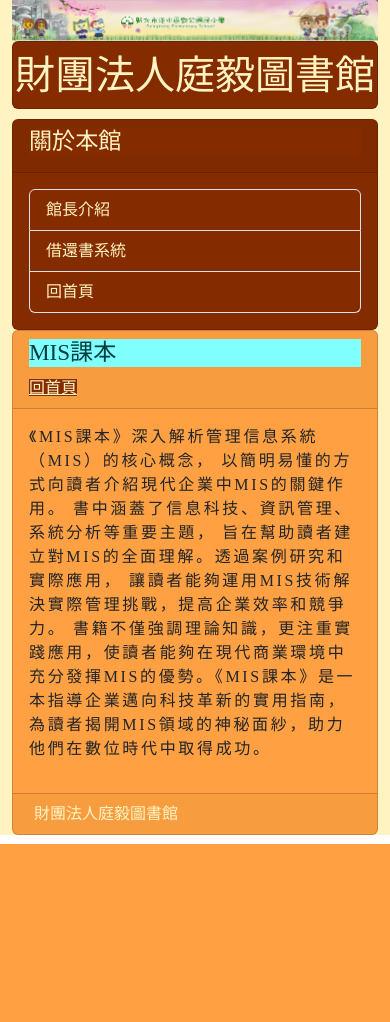
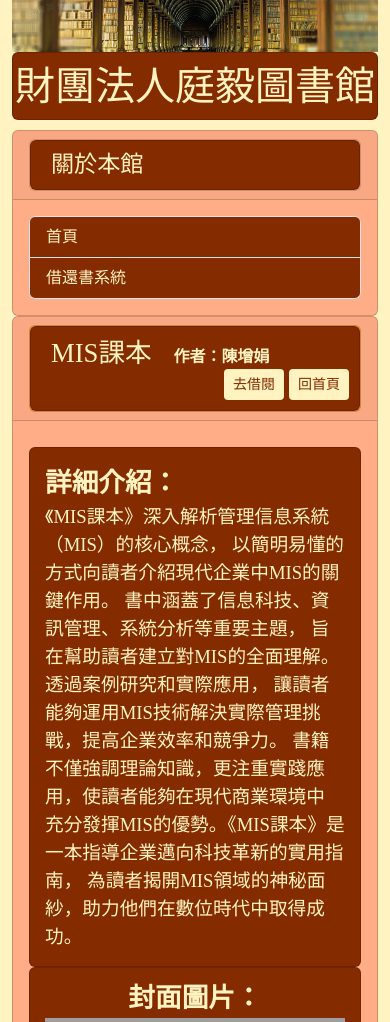
Before and after one commit to Aiorwtlky/midterm7, a Django app: a page that uses templates/base.html in a window 390 px wide. Shown: the top 1022 px of the page. Before the commit the page ends 844 px from the top, so only its background shows below. Run offline with Django 4.2, Linux system fonts and the light colour scheme; data comes from the database, SQL or seed files in the repository; both versions use the stored data as it was after the commit; grey boxes are pictures that could not be loaded.

Commit message:
202311030633

```diff
--- a/midterm7/urls.py
+++ b/midterm7/urls.py
@@ -18,15 +18,14 @@ Including another URLconf
 from django.contrib import admin
 from django.urls import path
 from mysite import views as mv
-from mysite.views import book_list, borrow_book, return_book, book_category
+from mysite.views import book_list, borrow_book, return_book
 
 urlpatterns = [
     path('admin/', admin.site.urls),
     path("",mv.homepage, name="homepage"),
     path("post/<slug:slug>/",mv.showpost,name="showpost"),
     path('book_list/', book_list, name='book_list'),
-    path('basetest/<str:category>/', book_category, name='book_category'),
     path('borrow/<int:book_id>/', borrow_book, name='borrow_book'),
     path('return/<int:book_id>/', return_book, name='return_book'),
-    path('books/<str:category>/', book_category, name='book_category'),
+
 ]
--- a/mysite/admin.py
+++ b/mysite/admin.py
@@ -6,6 +6,6 @@ from mysite.models import Post,Product
 # Register your models here.
 
 class PostAdmin(admin.ModelAdmin):
-    list_display=("title","write","formatted_is_borrow","category","slug","pub_date")
+    list_display=("title","write","formatted_is_borrow","category","intro","slug","pub_date")
 admin.site.register(Post,PostAdmin)
 admin.site.register(Product)
--- a/mysite/models.py
+++ b/mysite/models.py
@@ -8,6 +8,8 @@ class Post(models.Model):
     slug = models.CharField(max_length=200)
     bookstype=[("一般書籍","一般書籍"),("教學用書","教學用書")]
     category = models.CharField(max_length=20, choices=bookstype, default="一般書籍")
+    intro = models.TextField(default="", blank=True)
+    photolink = models.TextField(default="", blank=True)
     body = models.TextField()
     isBorrow = models.BooleanField(_("外借中"), default=False)
     pub_date = models.DateTimeField(auto_now_add=True)
@@ -15,9 +17,9 @@ class Post(models.Model):
     @property
     def formatted_is_borrow(self):
         if self.isBorrow:
-            return '<span style="color: black; background-color: white; border: 1px solid black; padding: 3px; border-radius: 3px;">外借中</span>'
+            return '<span style="color: white; background-color: red; border: 1px solid white; padding: 3px; border-radius: 3px;">外借中</span>'
         else:
-            return '<span style="color: white; background-color: green; padding: 3px; border-radius: 3px;">未外借</span>'
+            return '<span style="color: white; background-color: green; border: 1px solid white;padding: 3px; border-radius: 3px;">可借閱</span>'
 
     formatted_is_borrow.fget.short_description = "外借狀態"
 
--- a/mysite/views.py
+++ b/mysite/views.py
@@ -32,39 +32,17 @@ def book_list(request):
 def borrow_book(request, book_id):
     book = get_object_or_404(Post, id=book_id)
 
-    # 檢查書籍是否已經被借閱
     if not book.isBorrow:
-        # 更新 isBorrow 欄位
         book.isBorrow = True
         book.save()
 
-    # 重定向到書籍清單頁面
     return HttpResponseRedirect(reverse('book_list'))
 
 def return_book(request, book_id):
     book = get_object_or_404(Post, id=book_id)
 
-    # 檢查書籍是否已經被借閱
     if book.isBorrow:
-        # 更新 isBorrow 欄位
         book.isBorrow = False
         book.save()
 
-    # 重定向到書籍清單頁面
     return HttpResponseRedirect(reverse('book_list'))
-
-def book_category(request, category):
-    category_slug = slugify(category)
-    books = Post.objects.filter(category=category_slug)
-    return render(request, 'basetest.html', {'books': books, 'category': category})
-
-
-
-'''
-def homepage(request):
-    posts=Post.objects.all() #select*from post
-    post_lists=list()
-    for counter, post in enumerate(posts):
-        post_lists.append(f"No. {counter}-{post}<br>")
-    return HttpResponse(post_lists)
-'''
--- a/templates/base.html
+++ b/templates/base.html
@@ -22,22 +22,26 @@
             {% include "header.html" %}
             <div class="row">
                 <div class="col-sm-3 col-md-3">
-                    <div class="card" style="background-color:#842B00">
+                    <div class="card" style="background-color:#FFAD86">
                         <div class="card-header">
-                            <h3 style="font-family:微軟正黑體;color:#FFF4C1;background-color:#842B00">關於本館</h3>
+                            <div class="card" style="background-color:#FFAD86;">
+                                <div class="card" style="background-color:#842B00;">
+                                    <h3 style="font-family:微軟正黑體; color:#FFF4C1; margin-left: 10px; margin-bottom: 0px; padding: 10px">關於本館</h3>
+                                </div>
+                            </div>
                         </div>
                         <div class="card-body">
                             <div class="list-group">
 
-                                <a style="font-family:微軟正黑體;color:#FFF4C1;background-color:#842B00" href="/basetest/" class="list-group-item">館長介紹</a>
+                                <a style="font-family:微軟正黑體;color:#FFF4C1;background-color:#842B00" href="/" class="list-group-item">首頁</a>
                                 <a style="font-family:微軟正黑體;color:#FFF4C1;background-color:#842B00" href="/book_list/" class="list-group-item">借還書系統</a>
-                                <a style="font-family:微軟正黑體;color:#FFF4C1;background-color:#842B00" href="/" class="list-group-item">回首頁</a>
+
                             </div>
                         </div>
                     </div>
                 </div>
                 <div class="col-sm-9 col-md-9">
-                    <div class="card" style="background-color:#FFA042">
+                    <div class="card" style="background-color:#FFAD86">
                         <div class="card-header">
                             {% block headmessage %}
                             {% endblock %}
--- a/templates/footer.html
+++ b/templates/footer.html
@@ -1,8 +1,10 @@
 <!--footer.html-->
 {% block footer %}
     {% if now %}
-    <p style="font-family:微軟正黑體;color:#FFF4C1;background-color:#842B00">現在時刻:{{now}}</p>
+    <p style="font-family:微軟正黑體;color:#FFF4C1;margin-bottom: 0px; margin-left: 5px; display: inline;">現在時刻:{{now}}</p>
     {% else %}
-    <p style="font-family:微軟正黑體;color:#FFF4C1;margin-bottom: 0px; margin-left: 5px;">財團法人庭毅圖書館</p>
+    <p style="font-family:微軟正黑體;color:#FFF4C1;margin-bottom: 0px; margin-left: 5px; display: inline;">財團法人庭毅圖書館</p>
     {% endif %}
+    <p style="font-family:微軟正黑體;color:#FFF4C1;margin-bottom: 0px;
+    float: right;margin-right: 5px;">版權所有 © 2023 李冠彣｜黃庭毅｜張仲承</p>
 {% endblock footer %}
--- a/templates/header.html
+++ b/templates/header.html
@@ -1,7 +1,7 @@
 <!-- header.html-->
 {%load static%}
 <div class="well" style="text-align: center; margin-bottom: 0px;">
-    <img src="{% static "images/3.png" %}" style="width: 100%; max-width: 1500px;">
+    <img src="{% static "images/4.jpg" %}" style="width: 100%; max-width: 1500px;">
 </div>
 <div class="card" style="background-color:#842B00; margin-bottom: 10px; text-align: center;">
     <h1 style="font-family:微軟正黑體; font-size:30pt; color:#FFF4C1; margin-top: 10px;">財團法人庭毅圖書館</h1>
--- a/templates/post.html
+++ b/templates/post.html
@@ -1,11 +1,32 @@
 {% extends 'base.html' %}
-{% block title %} {{ post.title }} 可愛叭 {% endblock %}
+{% block title %} {{ post.title }} {% endblock %}
 {% block headmessage %}
-    <h3 style="font-family:微軟正黑體;color:#003E3E;background-color:#80FFFF";'>{{ post.title }}</h3>
-    <a style="font-family:微軟正黑體;color:#FFF4C1;background-color:#842B00"' href='/'>回首頁</a>
+<div class="card" style="background-color:#FFA042;">
+    <div class="card"; style="background-color:#842B00;">
+        <h3 style="font-family:微軟正黑體; font-size: 20pt; color:#FFF4C1; margin-left: 10px; margin-bottom: 0px; padding: 10px">{{ post.title }}
+        <span style="font-family: 微軟正黑體; font-size: 12pt; font-weight: bold; color: #FFF4C1; margin-left: 15px; margin-top: 0; margin-bottom: 0; margin-right: 20px;">作者：{{post.write}}</span>
+        <a class="btn btn-sm" style="background-color:#FFF4C1; color: #842B00; margin-top: 10px; float: right; margin-top: 0px; margin-right: 0px;" href='/'>回首頁</a>
+        <a class="btn btn-sm" style="background-color:#FFF4C1; color: #842B00; margin-top: 10px; float: right; margin-top: 0px; margin-right: 5px;" href='/book_list'>去借閱</a>
+        </h3>
+    </div>
+</div>
 {% endblock %}
 {% block content %}
-        <p style='font-family:微軟正黑體;font-size:12pt;letter-spacing:2pt;'>
-            {{ post.body|safe }}
-        </p>
+    <div class="row">
+        <div class="col-md-6">
+           <div class="card" style="font-family:微軟正黑體;font-size:14pt;background-color:#842B00; color:#FFF4C1; padding: 15px; margin-top: 10px;">
+                <b style="font-family:微軟正黑體; font-size: 20pt; padding: 0px; text-align: flex-start; margin: 0;">詳細介紹：</b>
+                    {{ post.body|safe }}
+            </div>
+
+        </div>
+        <div class="col-md-6">
+            <div class="card" style="background-color:#842B00; color:#FFF4C1; padding: 10px; text-align: center;">
+                <b style="font-family:微軟正黑體; font-size: 20pt;">封面圖片：</b>
+                <div style="display: flex; justify-content: center; align-items: flex-start; margin-bottom: 30px;">
+                    {{ post.photolink|safe }}
+                </div>
+            </div>
+        </div>
+    </div>
 {% endblock %}
```
Also changed, not shown: templates/basetest.html (deleted, +0 -10 lines), templates/index.html (+14 -7 lines), db.sqlite3, mysite/migrations/0005_post_intro.py (added), mysite/migrations/0006_alter_post_intro.py (added), mysite/migrations/0007_post_photolink.py (added), static/images/4.jpg (added), 1 other file.
